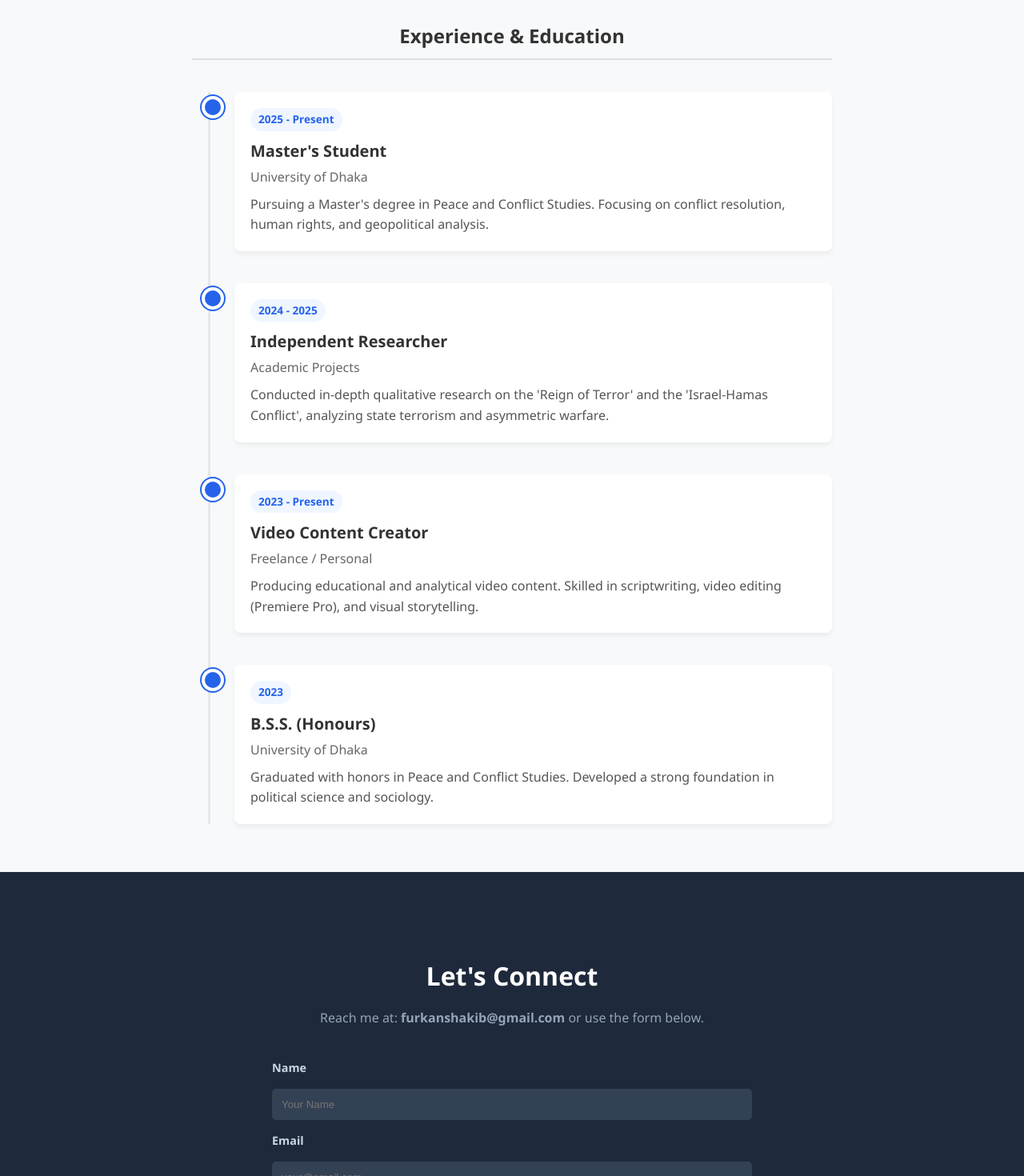
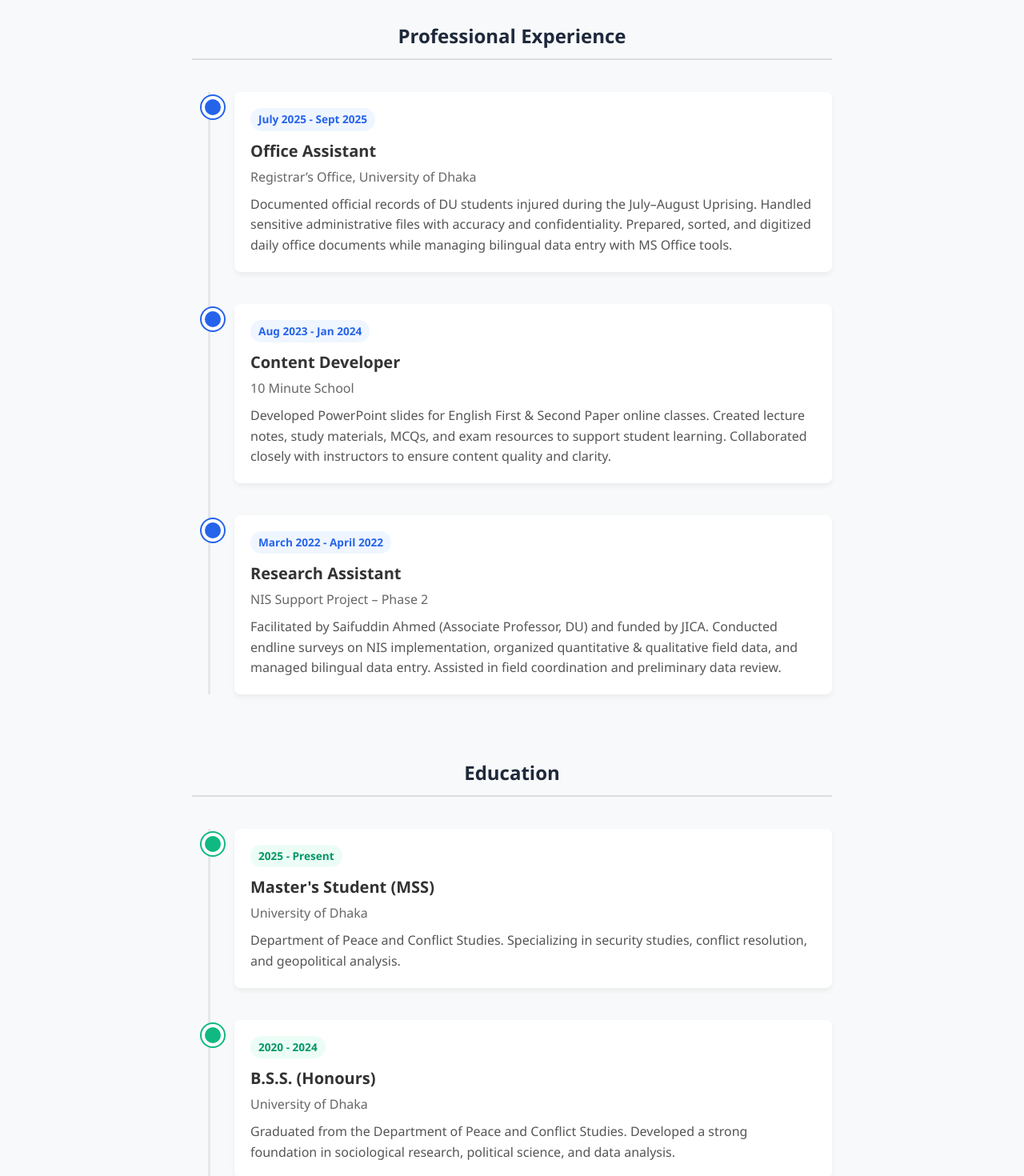
Before and after one commit to furkanshakib/my-dynamic-portfolio, a React (Vite) app in the folder client/: page / in a window 1280 px wide. Shown: the part 800-2270 px from the top of the page at 80% size. Built offline with nearby package versions, Linux system fonts and the light colour scheme; no server answers.

Commit message:
Added detailed experience and separated education

```diff
--- a/client/src/Experience.jsx
+++ b/client/src/Experience.jsx
@@ -1,79 +1,63 @@
 import React from 'react';
 
 function Experience() {
-  // 📝 EDIT YOUR EXPERIENCE HERE
-  const timelineData = [
+  // 💼 JOB EXPERIENCE
+  const experienceData = [
+    {
+      year: "July 2025 - Sept 2025",
+      title: "Office Assistant",
+      company: "Registrar’s Office, University of Dhaka",
+      description: "Documented official records of DU students injured during the July–August Uprising. Handled sensitive administrative files with accuracy and confidentiality. Prepared, sorted, and digitized daily office documents while managing bilingual data entry with MS Office tools.",
+    },
+    {
+      year: "Aug 2023 - Jan 2024",
+      title: "Content Developer",
+      company: "10 Minute School",
+      description: "Developed PowerPoint slides for English First & Second Paper online classes. Created lecture notes, study materials, MCQs, and exam resources to support student learning. Collaborated closely with instructors to ensure content quality and clarity.",
+    },
+    {
+      year: "March 2022 - April 2022",
+      title: "Research Assistant",
+      company: "NIS Support Project – Phase 2",
+      description: "Facilitated by Saifuddin Ahmed (Associate Professor, DU) and funded by JICA. Conducted endline surveys on NIS implementation, organized quantitative & qualitative field data, and managed bilingual data entry. Assisted in field coordination and preliminary data review.",
+    },
+  ];
+
+  // 🎓 EDUCATION
+  const educationData = [
     {
       year: "2025 - Present",
-      title: "Master's Student",
+      title: "Master's Student (MSS)",
       company: "University of Dhaka",
-      description: "Pursuing a Master's degree in Peace and Conflict Studies. Focusing on conflict resolution, human rights, and geopolitical analysis.",
+      description: "Department of Peace and Conflict Studies. Specializing in security studies, conflict resolution, and geopolitical analysis.",
     },
     {
-      year: "2024 - 2025",
-      title: "Independent Researcher",
-      company: "Academic Projects",
-      description: "Conducted in-depth qualitative research on the 'Reign of Terror' and the 'Israel-Hamas Conflict', analyzing state terrorism and asymmetric warfare.",
-    },
-    {
-      year: "2023 - Present",
-      title: "Video Content Creator",
-      company: "Freelance / Personal",
-      description: "Producing educational and analytical video content. Skilled in scriptwriting, video editing (Premiere Pro), and visual storytelling.",
-    },
-    {
-      year: "2023",
+      year: "2020 - 2024",
       title: "B.S.S. (Honours)",
       company: "University of Dhaka",
-      description: "Graduated with honors in Peace and Conflict Studies. Developed a strong foundation in political science and sociology.",
+      description: "Graduated from the Department of Peace and Conflict Studies. Developed a strong foundation in sociological research, political science, and data analysis.",
     }
   ];
 
   return (
     <section id="experience" style={{ maxWidth: '800px', margin: '60px auto', padding: '0 20px' }}>
-      <h2 style={{ textAlign: 'center', borderBottom: '2px solid #ddd', paddingBottom: '10px', marginBottom: '40px' }}>
-        Experience & Education
+
+      {/* --- SECTION 1: EXPERIENCE --- */}
+      <h2 style={{ textAlign: 'center', borderBottom: '2px solid #ddd', paddingBottom: '10px', marginBottom: '40px', color: '#1e293b' }}>
+        Professional Experience
       </h2>
 
-      <div style={{ position: 'relative', borderLeft: '3px solid #e5e7eb', marginLeft: '20px' }}>
-        {timelineData.map((item, index) => (
+      <div style={{ position: 'relative', borderLeft: '3px solid #e5e7eb', marginLeft: '20px', marginBottom: '80px' }}>
+        {experienceData.map((item, index) => (
           <div key={index} style={{ marginBottom: '40px', paddingLeft: '30px', position: 'relative' }}>
-
-            {/* The Dot on the Line */}
-            <div style={{
-              position: 'absolute',
-              left: '-11px',
-              top: '5px',
-              width: '20px',
-              height: '20px',
-              background: '#2563eb',
-              borderRadius: '50%',
-              border: '4px solid white',
-              boxShadow: '0 0 0 2px #2563eb'
-            }}></div>
-
-            {/* The Content Card */}
-            <div style={{
-              background: 'white',
-              padding: '20px',
-              borderRadius: '8px',
-              boxShadow: '0 4px 6px rgba(0,0,0,0.05)',
-              transition: 'transform 0.2s',
-              cursor: 'default'
-            }}
-            onMouseEnter={(e) => e.currentTarget.style.transform = 'translateY(-5px)'}
-            onMouseLeave={(e) => e.currentTarget.style.transform = 'translateY(0)'}
+            {/* Dot */}
+            <div style={{ position: 'absolute', left: '-11px', top: '5px', width: '20px', height: '20px', background: '#2563eb', borderRadius: '50%', border: '4px solid white', boxShadow: '0 0 0 2px #2563eb' }}></div>
+            {/* Card */}
+            <div style={{ background: 'white', padding: '20px', borderRadius: '8px', boxShadow: '0 4px 6px rgba(0,0,0,0.05)', transition: 'transform 0.2s' }}
+              onMouseEnter={(e) => e.currentTarget.style.transform = 'translateY(-5px)'}
+              onMouseLeave={(e) => e.currentTarget.style.transform = 'translateY(0)'}
             >
-              <span style={{
-                background: '#eff6ff',
-                color: '#2563eb',
-                padding: '4px 10px',
-                borderRadius: '15px',
-                fontSize: '0.85rem',
-                fontWeight: 'bold',
-                display: 'inline-block',
-                marginBottom: '10px'
-              }}>
+              <span style={{ background: '#eff6ff', color: '#2563eb', padding: '4px 10px', borderRadius: '15px', fontSize: '0.85rem', fontWeight: 'bold', display: 'inline-block', marginBottom: '10px' }}>
                 {item.year}
               </span>
               <h3 style={{ margin: '0 0 5px 0', fontSize: '1.25rem' }}>{item.title}</h3>
@@ -83,6 +67,33 @@ function Experience() {
           </div>
         ))}
       </div>
+
+      {/* --- SECTION 2: EDUCATION --- */}
+      <h2 style={{ textAlign: 'center', borderBottom: '2px solid #ddd', paddingBottom: '10px', marginBottom: '40px', color: '#1e293b' }}>
+        Education
+      </h2>
+
+      <div style={{ position: 'relative', borderLeft: '3px solid #e5e7eb', marginLeft: '20px' }}>
+        {educationData.map((item, index) => (
+          <div key={index} style={{ marginBottom: '40px', paddingLeft: '30px', position: 'relative' }}>
+            {/* Dot (Different Color for Education - Greenish) */}
+            <div style={{ position: 'absolute', left: '-11px', top: '5px', width: '20px', height: '20px', background: '#10b981', borderRadius: '50%', border: '4px solid white', boxShadow: '0 0 0 2px #10b981' }}></div>
+            {/* Card */}
+            <div style={{ background: 'white', padding: '20px', borderRadius: '8px', boxShadow: '0 4px 6px rgba(0,0,0,0.05)', transition: 'transform 0.2s' }}
+              onMouseEnter={(e) => e.currentTarget.style.transform = 'translateY(-5px)'}
+              onMouseLeave={(e) => e.currentTarget.style.transform = 'translateY(0)'}
+            >
+              <span style={{ background: '#ecfdf5', color: '#059669', padding: '4px 10px', borderRadius: '15px', fontSize: '0.85rem', fontWeight: 'bold', display: 'inline-block', marginBottom: '10px' }}>
+                {item.year}
+              </span>
+              <h3 style={{ margin: '0 0 5px 0', fontSize: '1.25rem' }}>{item.title}</h3>
+              <h4 style={{ margin: '0 0 10px 0', color: '#666', fontWeight: 'normal' }}>{item.company}</h4>
+              <p style={{ margin: 0, color: '#555', lineHeight: '1.6' }}>{item.description}</p>
+            </div>
+          </div>
+        ))}
+      </div>
+
     </section>
   );
 }
```
